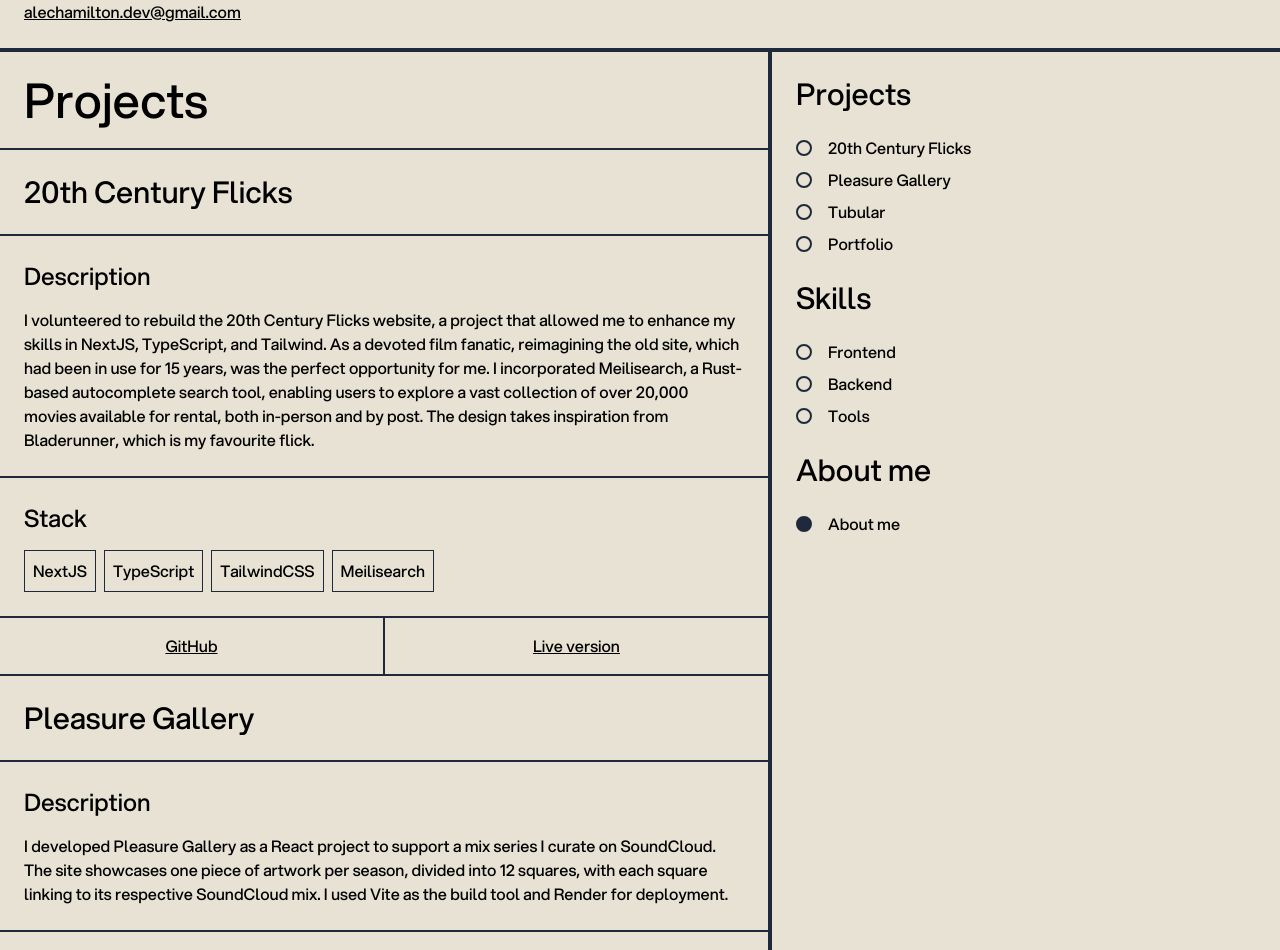
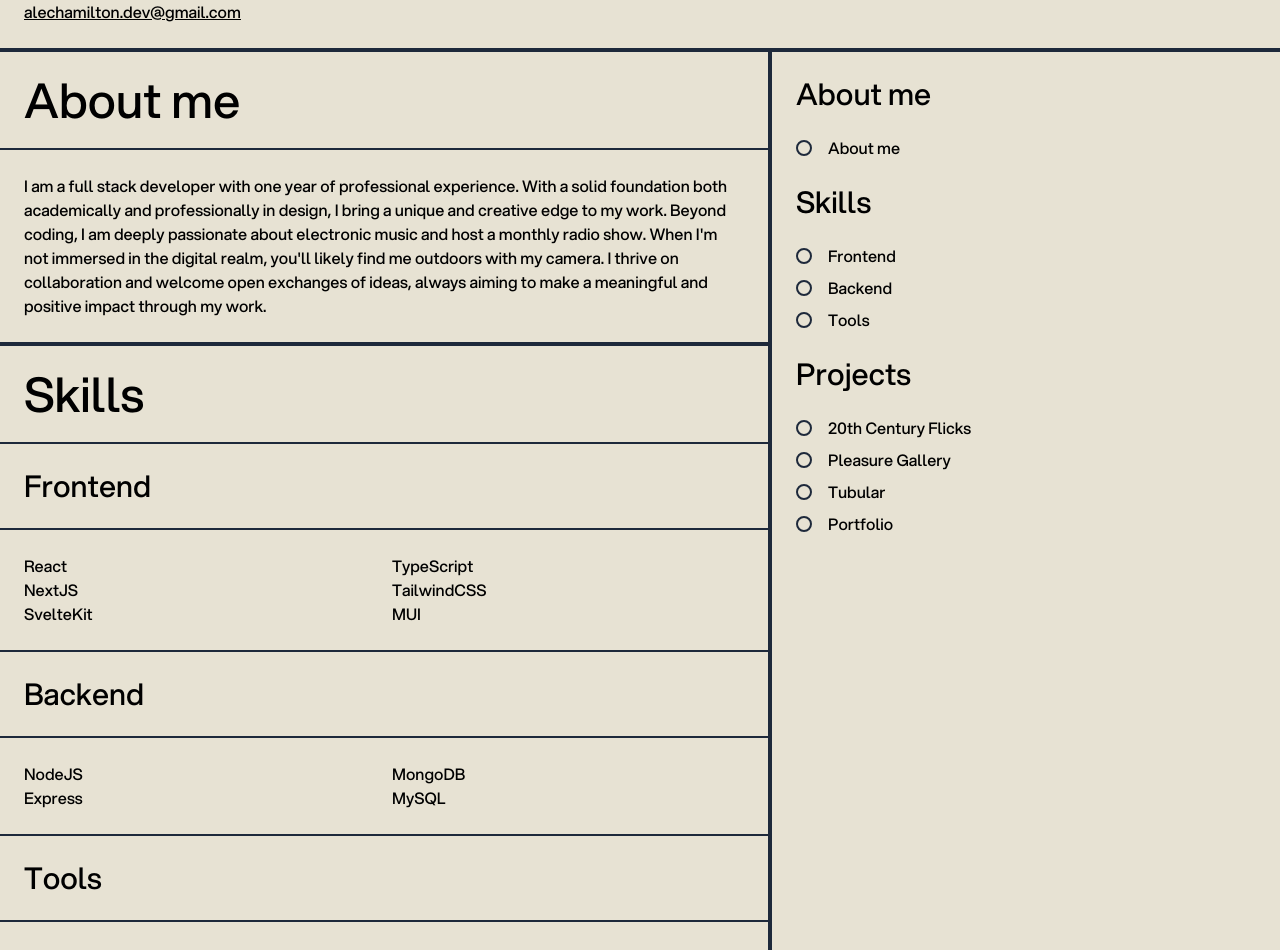
Before and after one commit to alec-hamilton/svelte-portfolio, a SvelteKit app: page / in a window 1280 px wide. Shown: the part 160-1110 px from the top of the page. Built offline with nearby package versions, Linux system fonts and the light colour scheme.

Commit message:
feat: content re-ordered

```diff
--- a/src/components/About.svelte
+++ b/src/components/About.svelte
@@ -1,15 +1,17 @@
+<section class="border-b-2 border-slate-800">
   <h2
-  class="p-4 sm:p-6 border-y-2 sticky top-0 bg-bg border-slate-800"
+    class="p-4 sm:p-6 border-b-2 sticky top-0 bg-bg border-slate-800"
     id="about"
     data-scrollable-section="true"
   >
     About me
   </h2>
   <p class="p-4 sm:p-6">
-  I am a full stack developer with one year of professional experience. With a solid foundation both
-  academically and professionally in design, I bring a unique and creative edge to my work. Beyond
-  coding, I am deeply passionate about electronic music and host a monthly radio show. When I'm not
-  immersed in the digital realm, you'll likely find me outdoors with my camera. I thrive on
-  collaboration and welcome open exchanges of ideas, always aiming to make a meaningful and positive
-  impact through my work.
+    I am a full stack developer with one year of professional experience. With a solid foundation
+    both academically and professionally in design, I bring a unique and creative edge to my work.
+    Beyond coding, I am deeply passionate about electronic music and host a monthly radio show. When
+    I'm not immersed in the digital realm, you'll likely find me outdoors with my camera. I thrive
+    on collaboration and welcome open exchanges of ideas, always aiming to make a meaningful and
+    positive impact through my work.
   </p>
+</section>
--- a/src/components/Project.svelte
+++ b/src/components/Project.svelte
@@ -7,8 +7,8 @@
   export let liveUrl;
 </script>
 
-<section class="border-b-2 border-slate-800" {id} data-scrollable-section="true">
-  <h3 class="p-4 sm:p-6 border-b-2 border-slate-800">{name}</h3>
+<section {id} data-scrollable-section="true">
+  <h3 class="p-4 sm:p-6 border-y-2 border-slate-800">{name}</h3>
   <div class="p-4 sm:p-6 border-b-2 border-slate-800">
     <h4 class="pb-2 sm:pb-4">Description</h4>
     <p>{description}</p>
--- a/src/components/Skills.svelte
+++ b/src/components/Skills.svelte
@@ -3,7 +3,7 @@
 </script>
 
 <h2 class="p-4 sm:p-6 border-y-2 sticky top-0 bg-bg border-slate-800">Skills</h2>
-<section class="flex flex-col">
+<section class="flex flex-col border-b-2 border-slate-800">
   {#each skills as skill}
     <div class="border-b-2 border-slate-800" id={skill.id} data-scrollable-section="true">
       <h3 class="p-4 sm:p-6 border-b-2 border-slate-800">{skill.heading}</h3>
--- a/src/components/layout/Footer.svelte
+++ b/src/components/layout/Footer.svelte
@@ -1,4 +1,4 @@
-<footer class="flex flex-col p-4 sm:p-6 gap-2 border-t-2 border-slate-800">
+<footer class="flex flex-col p-4 sm:p-6 gap-2 border-t-4 border-slate-800">
   <address class="not-italic underline">
     <a href="mailto:alechamilton.dev@gmail.com">alechamilton.dev@gmail.com</a>
   </address>
--- a/src/components/layout/Nav.svelte
+++ b/src/components/layout/Nav.svelte
@@ -10,14 +10,12 @@
 
 <nav class="hidden sm:flex flex-col p-4 sm:p-6 col-span-2 border-l-4 border-slate-800">
   <div class="sticky top-4">
-    <h3 class="pb-6">Projects</h3>
-    <ul class="flex flex-col pb-6 gap-2">
-      {#each projects as project}
+    <h3 class="pb-6">About me</h3>
+    <ul class="flex items-center pb-6">
       <li class="flex items-center">
         <div class="w-4 h-4 rounded-full mr-4 border-2 border-slate-800" />
-          <a href={`#${project.id}`} on:click|preventDefault={scrollToSection}>{project.name}</a>
+        <a href="#about" on:click|preventDefault={scrollToSection}>About me</a>
       </li>
-      {/each}
     </ul>
     <h3 class="pb-6">Skills</h3>
     <ul class="flex flex-col pb-6 gap-2">
@@ -28,12 +26,14 @@
         </li>
       {/each}
     </ul>
-    <h3 class="pb-6">About me</h3>
-    <ul class="flex items-center">
+    <h3 class="pb-6">Projects</h3>
+    <ul class="flex flex-col pb-6 gap-2">
+      {#each projects as project}
         <li class="flex items-center">
           <div class="w-4 h-4 rounded-full mr-4 border-2 border-slate-800" />
-        <a href="#about" on:click|preventDefault={scrollToSection}>About me</a>
+          <a href={`#${project.id}`} on:click|preventDefault={scrollToSection}>{project.name}</a>
         </li>
+      {/each}
     </ul>
   </div>
 </nav>
--- a/src/data/projects.js
+++ b/src/data/projects.js
@@ -13,7 +13,7 @@ export const projects = [
     id: "project2",
     description:
       "I developed Pleasure Gallery as a React project to support a mix series I curate on SoundCloud. The site showcases one piece of artwork per season, divided into 12 squares, with each square linking to its respective SoundCloud mix. I used Vite as the build tool and Render for deployment.",
-    stack: ["React", "Vite"],
+    stack: ["React", "Styled Components", "Framer Motion", "Vite"],
     githubUrl: "https://github.com/alec-hamilton/pg-react-vite",
     liveUrl: "https://pleasuregallery.net/",
   },
--- a/src/routes/+page.svelte
+++ b/src/routes/+page.svelte
@@ -8,61 +8,61 @@
 
   import { projects } from "../data/projects.js";
 
-  onMount(() => {
-    const bullets = document.querySelectorAll("li > div");
-    const sections = document.querySelectorAll("[data-scrollable-section=true]");
+  // onMount(() => {
+  //   const bullets = document.querySelectorAll("li > div");
+  //   const sections = document.querySelectorAll("[data-scrollable-section=true]");
 
-    const isScrolledToBottom = () => {
-      const scrollableElement = document.documentElement;
-      const isScrolledToBottom =
-        scrollableElement.scrollTop + scrollableElement.clientHeight >=
-        scrollableElement.scrollHeight;
+  //   const isScrolledToBottom = () => {
+  //     const scrollableElement = document.documentElement;
+  //     const isScrolledToBottom =
+  //       scrollableElement.scrollTop + scrollableElement.clientHeight >=
+  //       scrollableElement.scrollHeight;
 
-      return isScrolledToBottom;
-    };
+  //     return isScrolledToBottom;
+  //   };
 
-    const handleScroll = () => {
-      let scrollPosition = window.scrollY;
-      let closestIndex = 0;
-      let smallestPositiveDistance = Infinity;
+  //   const handleScroll = () => {
+  //     let scrollPosition = window.scrollY;
+  //     let closestIndex = 0;
+  //     let smallestPositiveDistance = Infinity;
 
-      const stickyHeadingHeight = 98;
+  //     const stickyHeadingHeight = 98;
 
-      for (let i = 0; i < sections.length; i++) {
-        if (isScrolledToBottom()) {
-          closestIndex = sections.length - 1;
-          break;
-        } else {
-          let distanceFromTop =
-            sections[i].offsetTop + sections[i].offsetHeight - scrollPosition - stickyHeadingHeight;
+  //     for (let i = 0; i < sections.length; i++) {
+  //       if (isScrolledToBottom()) {
+  //         closestIndex = sections.length - 1;
+  //         break;
+  //       } else {
+  //         let distanceFromTop =
+  //           sections[i].offsetTop + sections[i].offsetHeight - scrollPosition - stickyHeadingHeight;
 
-          if (distanceFromTop > 0 && distanceFromTop < smallestPositiveDistance) {
-            smallestPositiveDistance = distanceFromTop;
-            closestIndex = i;
-          }
-        }
-      }
+  //         if (distanceFromTop > 0 && distanceFromTop < smallestPositiveDistance) {
+  //           smallestPositiveDistance = distanceFromTop;
+  //           closestIndex = i;
+  //         }
+  //       }
+  //     }
 
-      bullets.forEach((bullet) => {
-        bullet.classList.remove("bg-slate-800");
-      });
+  //     bullets.forEach((bullet) => {
+  //       bullet.classList.remove("bg-slate-800");
+  //     });
 
-      bullets[closestIndex].classList.add("bg-slate-800");
-    };
+  //     bullets[closestIndex].classList.add("bg-slate-800");
+  //   };
 
-    handleScroll();
-    window.addEventListener("scroll", handleScroll);
-  });
+  //   handleScroll();
+  //   window.addEventListener("scroll", handleScroll);
+  // });
 </script>
 
 <main class="sm:grid grid-cols-5">
   <div class="col-span-3">
-    <h2 class="p-4 sm:p-6 border-b-2 sticky top-0 bg-bg border-slate-800">Projects</h2>
+    <About />
+    <Skills />
+    <h2 class="p-4 sm:p-6 sticky top-0 bg-bg border-slate-800">Projects</h2>
     {#each projects as { name, id, description, stack, githubUrl, liveUrl }}
       <Project {name} {id} {description} {stack} {githubUrl} {liveUrl} />
     {/each}
-    <Skills />
-    <About />
   </div>
   <Nav />
 </main>
```
Lines whose indentation alone changed are shown as unchanged.
